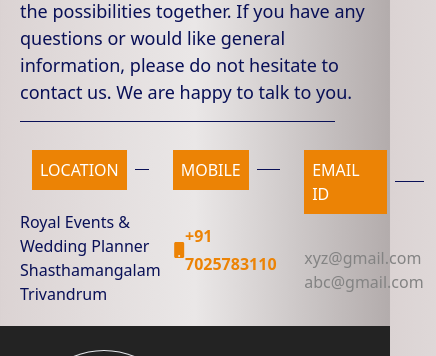
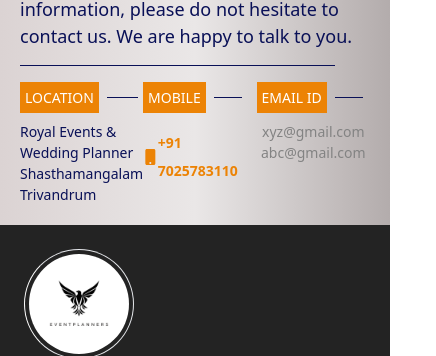
Before and after one commit to ablecj/EventLandingPage, a React (Vite) app: page / in a window 390 px wide. Shown: the part 11033-11389 px from the top of the page, 436 px wide, since content can reach past the window. Built offline with nearby package versions, Linux system fonts and the light colour scheme.

Commit message:
responsive changes added to testimonial cards and fotter section contact us section also worked

```diff
--- a/src/App.css
+++ b/src/App.css
@@ -91,8 +91,23 @@
   width: 100% !important;
   padding: 0 !important;
 }
+/* arrow_btn_left */
+.arrow_btn_left {
+  position: absolute;
+  top: 35% !important;
+  left: 0  !important;
+}
+.arrow_btn_right {
+  position: absolute;
+  top: 35% !important;
+  right: 0 !important;
+}
+
 .testimonial_Inner_container {
   padding: 0 !important;
+}
+.testimonial_wrapper {
+  padding: 8px !important;
 }
 
 /* send_Enquirey_container */
@@ -140,30 +155,75 @@
   margin-top: 15px !important;
 }
 
+/* location_container */
+.location_container {
+  padding: 0 !important;
+}
+/* .location_container */
+.location_container h3{
+  padding: 5px !important;
+  font-size: 14px !important;
+}
+
 /* address_container */
 .address_container {
   width: 100% !important;
   padding: 0 !important;
+  display: flex;
+  flex-wrap: wrap;
 }
 /* address_container_para */
 .address_container_para {
   width: 100% !important;
-  font-size: 16px;
+  font-size: 14px;
 }
 
+/* mobile_container */
+.mobile_container {
+  padding:  0!important;
+}
+.mobile_container h3 {
+  padding: 5px !important;
+  font-size: 14px !important;
+}
+
+/* mobileNumber_container */
+.mobileNumber_container {
+  padding: 0 !important;
+}
 /* mobile_number */
 .mobile_number {
   padding: 0 !important;
-  font-size: 16px !important;
+  font-size: 14px !important;
+  margin-top: 8px !important;
 }
 
+
+/* email_container */
+.email_container {
+  padding: 0 !important;
+}
+/* email_container */
+.email_container h3 {
+  padding:  5px !important;
+  font-size: 14px;
+}
 /* email_one */
 .email_one {
   padding: 0 !important;
+  font-size: 14px !important;
+  display: flex;
+  justify-content: center;
+  align-items: center;
 }
+
 /* email_two */
 .email_two {
   padding: 0 !important;
+  font-size: 14px !important;
+  display: flex;
+  justify-content: center;
+  align-items: center;
 }
 
 
@@ -174,6 +234,15 @@
   gap: 16px;
 }
 
+/* footer_logo_container */
+.footer_logo_container {
+  width: 110px !important;
+  height: 110px !important;
+}
+.footer_logo {
+  width: 100px !important;
+  height: 100px !important;
+}
 
 
 }
--- a/src/Components/Footer.jsx
+++ b/src/Components/Footer.jsx
@@ -8,11 +8,12 @@ const Footer = () => {
     <footer className="w-full p-6 flex bg-[#232323] ">
       <div className="flex w-full footer_container ">
         <div className="flex-1 w-full flex justify-start items-center ">
-          <div className="w-[160px] h-[160px] flex justify-center items-center rounded-full border border-l-white ">
+          <div className="w-[160px] h-[160px] flex justify-center items-center rounded-full border border-l-white footer_logo_container">
             <img
               src={FooterLogo}
               alt="footer-logo"
-              className="w-[120px] h-[120px] rounded-full hover:scale-125  "
+              className="w-[120px] h-[120px] rounded-full hover:scale-125  footer_logo"
+              href='/'
             />
           </div>
         </div>
--- a/src/Components/TestimonialCard.jsx
+++ b/src/Components/TestimonialCard.jsx
@@ -67,13 +67,13 @@ const TestimonialCard = () => {
       {/* Arrow buttons */}
       <button
         onClick={handlePrevClick}
-        className="absolute left-9 z-50 top-1/2 transform -translate-y-1/2 p-2 rounded-full "
+        className="absolute left-9 z-50 top-1/2 transform -translate-y-1/2 p-2 rounded-full arrow_btn_left"
       >
         <FiArrowLeft size={24} />
       </button>
       <button
         onClick={handleNextClick}
-        className="absolute right-9 z-50 top-1/2 transform -translate-y-1/2 p-2 rounded-full "
+        className="absolute right-9 z-50 top-1/2 transform -translate-y-1/2 p-2 rounded-full arrow_btn_right"
       >
         <FiArrowRight size={24} />
       </button>
@@ -84,7 +84,7 @@ const TestimonialCard = () => {
         >
           {TestimonialDatas.map((TestimonialData, index) => (
             <div key={index} className="flex-shrink-0 w-full p-4 testimonial_Inner_container">
-              <div className="border border-[#091057] rounded-lg p-6 text-center">
+              <div className="border border-[#091057] rounded-lg p-6 text-center testimonial_wrapper">
                 <img
                   src={TestimonialData.ImageUrl}
                   alt={TestimonialData.Name}
--- a/src/Pages/Home.jsx
+++ b/src/Pages/Home.jsx
@@ -146,31 +146,31 @@ const Home = () => {
       {/* Service List */}
       <div className="p-0">
         <ul className="ml-0 md:ml-[200px] mt-5 md:mt-[20px]">
-          <li className="text-[#091057] font-medium flex items-center p-2">
+          <li className="text-[#091057] font-medium flex items-center p-2 w-fit">
             <AiFillCaretDown className="mr-3 text-[#EC8305]" /> Trousseau Preparations
           </li>
-          <li className="text-[#091057] font-medium flex items-center p-2">
+          <li className="text-[#091057] font-medium flex items-center p-2 w-fit">
             <AiFillCaretDown className="mr-3 text-[#EC8305]" /> DJ/Music
           </li>
-          <li className="text-[#091057] font-medium flex items-center p-2">
+          <li className="text-[#091057] font-medium flex items-center p-2 w-fit">
             <AiFillCaretDown className="mr-3 text-[#EC8305]" /> Venue Booking
           </li>
-          <li className="text-[#091057] font-medium flex items-center p-2">
+          <li className="text-[#091057] font-medium flex items-center p-2  w-fit">
             <AiFillCaretDown className="mr-3 text-[#EC8305]" /> Decor
           </li>
-          <li className="text-[#091057] font-medium flex items-center p-2">
+          <li className="text-[#091057] font-medium flex items-center p-2 w-fit">
             <AiFillCaretDown className="mr-3 text-[#EC8305]" /> Photography Services
           </li>
-          <li className="text-[#091057] font-medium flex items-center p-2">
+          <li className="text-[#091057] font-medium flex items-center p-2 w-fit">
             <AiFillCaretDown className="mr-3 text-[#EC8305]" /> Coordination
           </li>
-          <li className="text-[#091057] font-medium flex items-center p-2">
+          <li className="text-[#091057] font-medium flex items-center p-2 w-fit">
             <AiFillCaretDown className="mr-3 text-[#EC8305]" /> Service Staff
           </li>
-          <li className="text-[#091057] font-medium flex items-center p-2">
+          <li className="text-[#091057] font-medium flex items-center p-2 w-fit">
             <AiFillCaretDown className="mr-3 text-[#EC8305]" /> Invitations
           </li>
-          <li className="text-[#091057] font-medium flex items-center p-2">
+          <li className="text-[#091057] font-medium flex items-center p-2 w-fit">
             <AiFillCaretDown className="mr-3 text-[#EC8305]" /> PR and Media Coverage
           </li>
         </ul>
@@ -287,7 +287,7 @@ const Home = () => {
           <div className="w-full flex  ">
             {/* 1st section */}
             <div className="flex-1 ">
-              <div className="w-full p-3 flex items-center">
+              <div className="w-full p-3 flex items-center location_container">
                 <h3 className="uppercase w-fit flex items-center font-medium text-[#ffffff] bg-[#EC8305] p-2">
                   Location
                 </h3>
@@ -301,14 +301,14 @@ const Home = () => {
             </div>
             {/* 2nd section */}
             <div className="flex-1 ">
-              <div className="w-full p-3 flex items-center">
-                <h3 className="uppercase w-fit flex items-center font-medium text-[#ffffff] bg-[#EC8305] p-2">
+              <div className="w-full p-3 flex items-center  mobile_container">
+                <h3 className="uppercase w-fit flex items-center justify-center font-medium text-[#ffffff] bg-[#EC8305] p-2">
                   Mobile
                 </h3>
                 <div className="w-[25%] h-[1px] ml-2 bg-[#091057]"></div>
               </div>
-              <div className="flex w-full mt-2 p-3 items-center">
-                <FaMobile className="text-[#EC8305]" />
+              <div className="flex w-full mt-2 p-3 items-center mobileNumber_container">
+                <FaMobile className="text-[#EC8305] mt-2" />
                 <a href="" className="p-2 text-lg font-semibold text-[#EC8305] mobile_number">
                   +91 7025783110
                 </a>
@@ -316,13 +316,13 @@ const Home = () => {
             </div>
             {/* 3rd section */}
             <div className="flex-1 ">
-            <div className="w-full p-3 flex items-center">
+            <div className="w-full p-3 flex items-center email_container">
                 <h3 className="uppercase w-fit flex items-center font-medium text-[#ffffff] bg-[#EC8305] p-2">
                   Email id
                 </h3>
                 <div className="w-[25%] h-[1px] ml-2 bg-[#091057]"></div>
               </div>
-              <div className="w-full  mt-2 p-3 justify-center flex flex-col ">
+              <div className="w-full  mt-2 p-3 justify-center flex flex-col email_container ">
                 <a href="" className="p-1 text-[16px] font-normal text-[#838383] email_one">xyz@gmail.com</a>
                 <a href="" className="p-1 text-[16px]  font-normal text-[#838383] email_two" >abc@gmail.com</a>
               </div>
```
